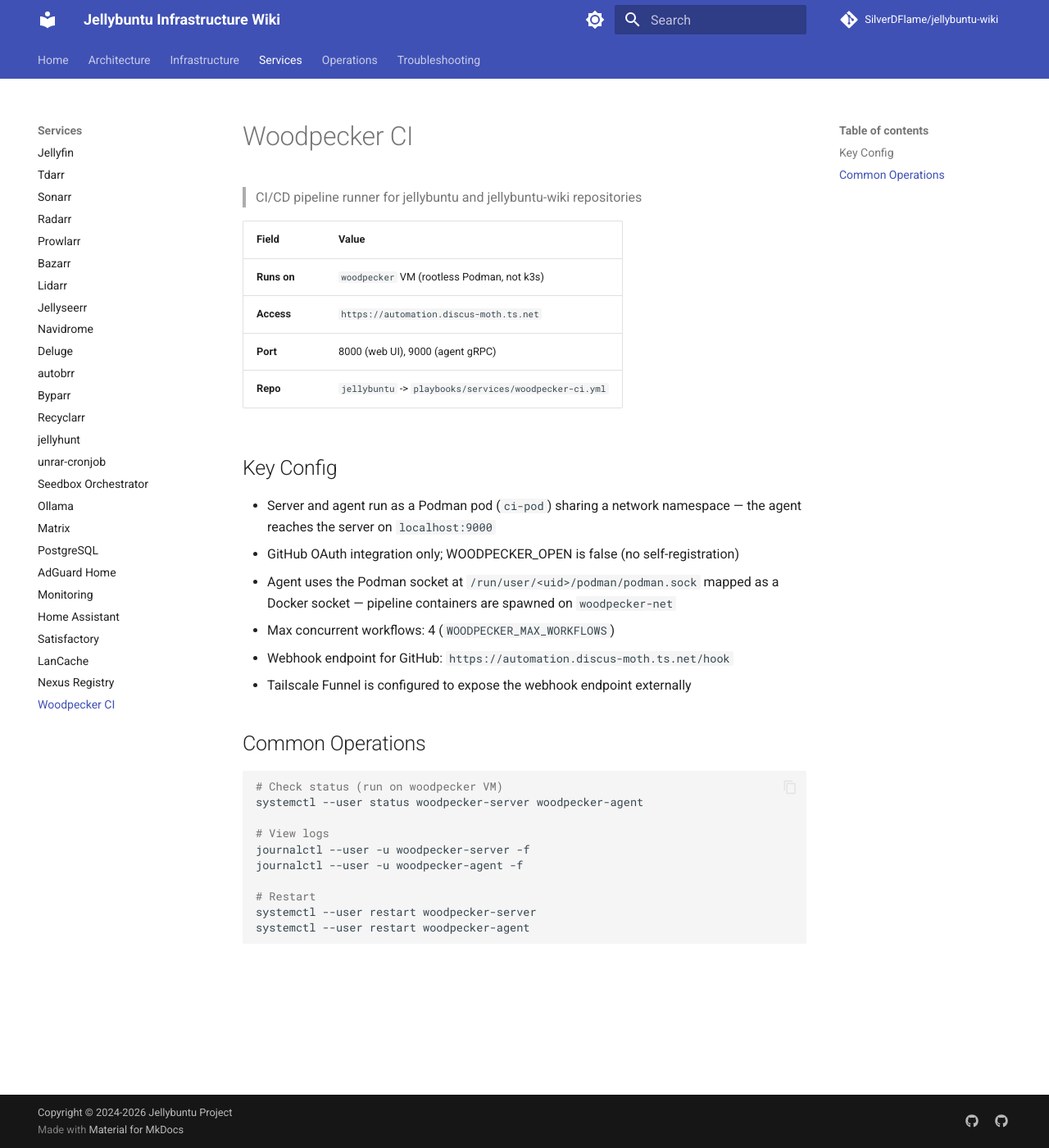
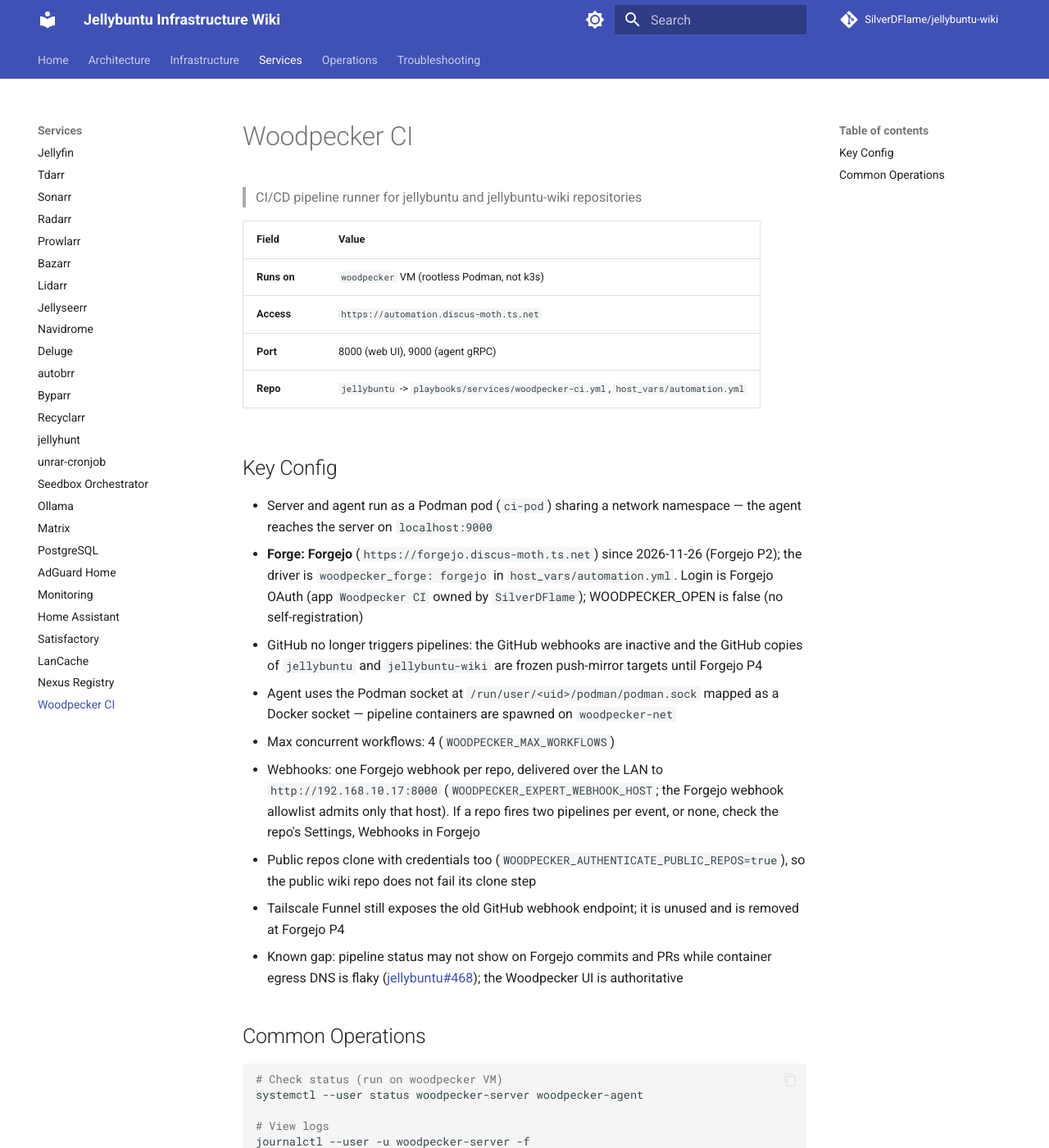
Before and after one commit to SilverDFlame/jellybuntu-wiki, an MkDocs documentation site: the page built from docs/services/woodpecker.md, in a window 1280 px wide and 1400 px high. Shown: the whole window at 82% size. Built offline with MkDocs 1.6.1 and Material for MkDocs 9.7.7, drawn with Linux system fonts in a browser that asks for light colours; comment, search, counter and statistics services are not loaded.

Commit message:
docs: wiki and CI now run from Forgejo (P2-E) (#55)
Forgejo P2 Task 10 Step 2 (PR P2-E, spec R26a): the wiki `CLAUDE.md` and the Woodpecker service page now name Forgejo as the forge and CI trigger.

## Why

R26a moves each repo's CLAUDE.md to Forgejo in the cutover phase, not at P4. That stops agents from treating the frozen GitHub copy as live: anything pushed or merged there is overwritten by the force mirror, and the mirror also deletes every non-`main` branch on GitHub.

The Woodpecker page still described GitHub OAuth and the Funnel webhook. Both have been stale since the forge switch.

## Changes

- `CLAUDE.md`:
  - The repo table and quick reference point jellybuntu and the wiki at Forgejo. jellybuntu-helm is marked as on GitHub until P3.
  - Git Workflow names the Forgejo origin and the `main` protection, states that only Andrew merges (squash by default), warns that the GitHub copy is a frozen mirror target, and shows `tea pulls create`.
  - The CI section says pipelines run from Forgejo webhooks.
  - A note explains that the existing `github.com` code links still resolve through the mirror and that P4 rewrites them.
- `docs/services/woodpecker.md`:
  - Forgejo driver and OAuth login.
  - The LAN webhook host and the authenticated clone for the public wiki repo.
  - The Funnel is unused until P4.
  - The #468 status gap.

## Checks

- `mkdocs build --strict` is clean and pre-commit passes on both files.
- This PR touches `docs/**`, so `docs.yml` runs `build-docs`. After merge, the push pipeline deploys to the NAS.
- The Forgejo commit status may stay pending because of SilverDFlame/jellybuntu#468. The Woodpecker pipeline status is the real result.

Merge note: only Andrew merges. The merge also proves the wiki push mirror gets past the GitHub `main_block` bypass.

🤖 Generated with [Claude Code](https://claude.com/claude-code)

Co-authored-by: Andrew Allen <darkvivix@gmail.com>
Reviewed-on: https://forgejo.discus-moth.ts.net/SilverDFlame/jellybuntu-wiki/pulls/55

```diff
--- a/docs/services/woodpecker.md
+++ b/docs/services/woodpecker.md
@@ -7,18 +7,30 @@
 | **Runs on** | `woodpecker` VM (rootless Podman, not k3s) |
 | **Access** | `https://automation.discus-moth.ts.net` |
 | **Port** | 8000 (web UI), 9000 (agent gRPC) |
-| **Repo** | `jellybuntu` -> `playbooks/services/woodpecker-ci.yml` |
+| **Repo** | `jellybuntu` -> `playbooks/services/woodpecker-ci.yml`, `host_vars/automation.yml` |
 
 ## Key Config
 
 - Server and agent run as a Podman pod (`ci-pod`) sharing a network namespace — the agent
   reaches the server on `localhost:9000`
-- GitHub OAuth integration only; WOODPECKER_OPEN is false (no self-registration)
+- **Forge: Forgejo** (`https://forgejo.discus-moth.ts.net`) since 2026-11-26 (Forgejo P2); the
+  driver is `woodpecker_forge: forgejo` in `host_vars/automation.yml`. Login is Forgejo OAuth (app
+  `Woodpecker CI` owned by `SilverDFlame`); WOODPECKER_OPEN is false (no self-registration)
+- GitHub no longer triggers pipelines: the GitHub webhooks are inactive and the GitHub copies of
+  `jellybuntu` and `jellybuntu-wiki` are frozen push-mirror targets until Forgejo P4
 - Agent uses the Podman socket at `/run/user/<uid>/podman/podman.sock` mapped as a Docker
   socket — pipeline containers are spawned on `woodpecker-net`
 - Max concurrent workflows: 4 (`WOODPECKER_MAX_WORKFLOWS`)
-- Webhook endpoint for GitHub: `https://automation.discus-moth.ts.net/hook`
-- Tailscale Funnel is configured to expose the webhook endpoint externally
+- Webhooks: one Forgejo webhook per repo, delivered over the LAN to `http://192.168.10.17:8000`
+  (`WOODPECKER_EXPERT_WEBHOOK_HOST`; the Forgejo webhook allowlist admits only that host). If a
+  repo fires two pipelines per event, or none, check the repo's Settings, Webhooks in Forgejo
+- Public repos clone with credentials too (`WOODPECKER_AUTHENTICATE_PUBLIC_REPOS=true`), so the
+  public wiki repo does not fail its clone step
+- Tailscale Funnel still exposes the old GitHub webhook endpoint; it is unused and is removed at
+  Forgejo P4
+- Known gap: pipeline status may not show on Forgejo commits and PRs while container egress DNS
+  is flaky ([jellybuntu#468](https://forgejo.discus-moth.ts.net/SilverDFlame/jellybuntu/issues/468));
+  the Woodpecker UI is authoritative
 
 ## Common Operations
 
```
Also changed, not shown: CLAUDE.md (+28 -7 lines).
